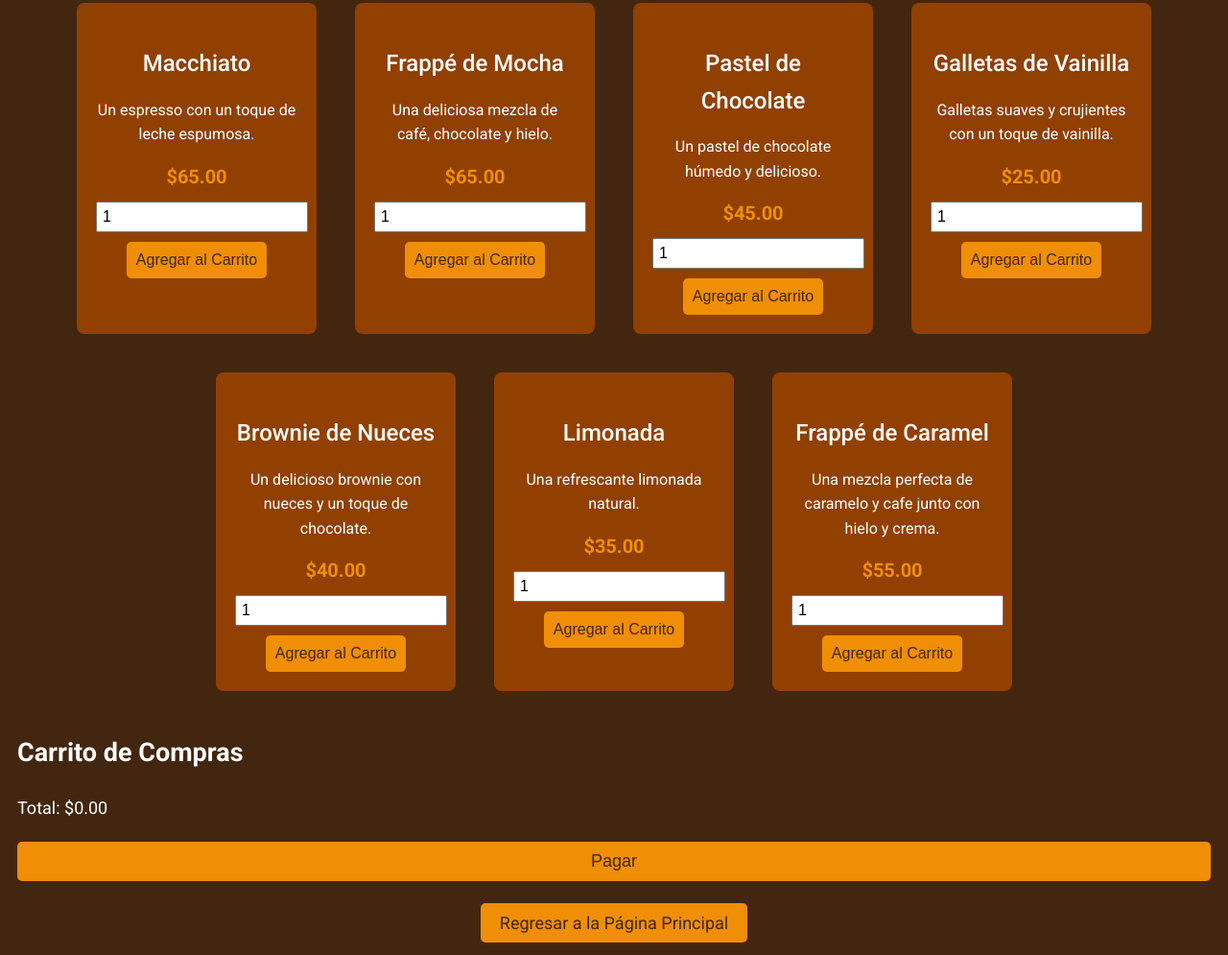
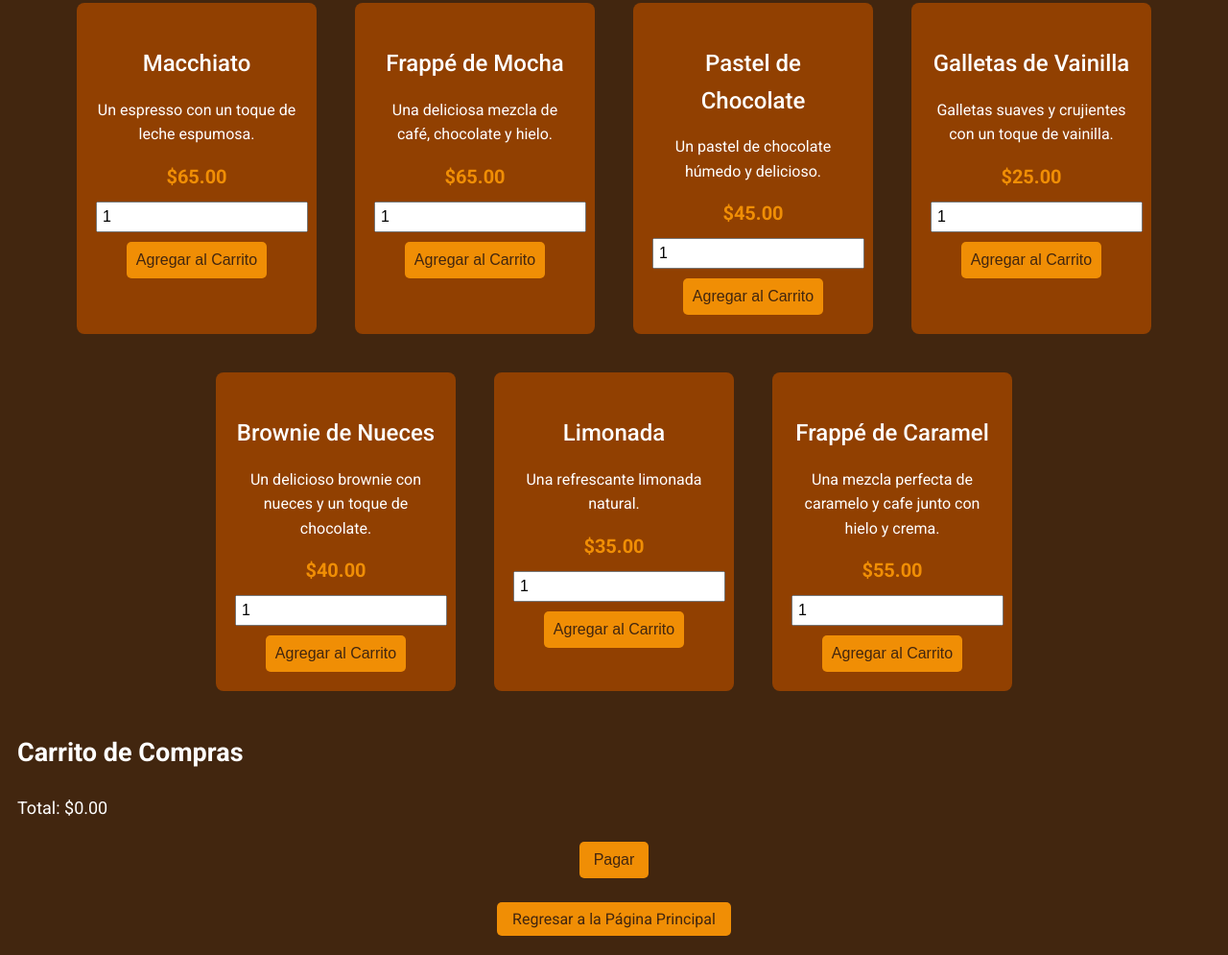
Before and after one commit to kano189/kano189.github.io, a plain HTML site: page menu.html in a window 1280 px wide. Shown: the part 680-1675 px from the top of the page at 96% size. Drawn offline with Linux system fonts and the light colour scheme.

Commit message:
Update menu.html

```diff
--- a/menu.html
+++ b/menu.html
@@ -86,9 +86,9 @@
     .back-button a {
       background-color: #f08e05;
       color: #42260f;
-      padding: 10px 20px;
+      padding: 8px 16px; /* Botón más pequeño */
       text-decoration: none;
-      font-size: 18px;
+      font-size: 16px; /* Ajustar el tamaño del texto */
       border-radius: 5px;
       margin-top: 20px;
     }
@@ -99,14 +99,16 @@
     .pay-button {
       background-color: #f08e05;
       color: #42260f;
-      padding: 10px 20px;
-      font-size: 18px;
+      padding: 10px 15px; /* Reducir el tamaño del botón */
+      font-size: 16px; /* Reducir el tamaño del texto */
       border: none;
       cursor: pointer;
       border-radius: 5px;
       margin-top: 20px;
       display: block;
-      width: 100%;
+      width: auto; /* No ocupar todo el ancho */
+      margin-left: auto;
+      margin-right: auto;
     }
     .pay-button:hover {
       background-color: #42260f;
@@ -220,7 +222,7 @@
 
   <!-- Botón para regresar a la página principal -->
   <div class="back-button">
-    <a href="index.html">Regresar a la Página Principal</a>
+    <a href="pagina web final8.html">Regresar a la Página Principal</a>
   </div>
 
   <script>
```
